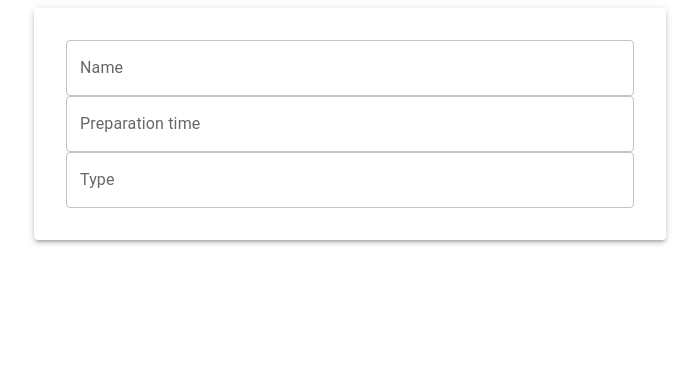
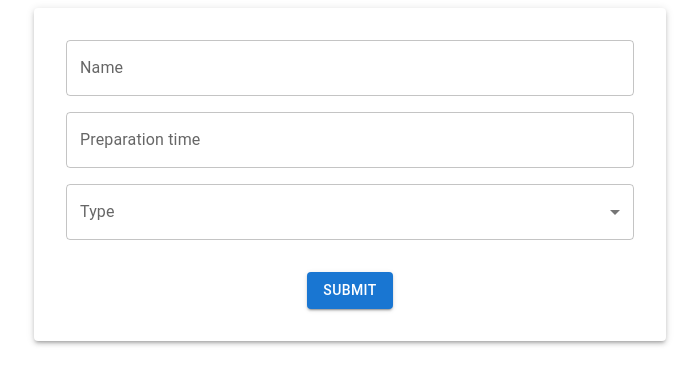
Before and after one commit to Stasnislau/dishes-form, a Next.js app: page / in a window 1280 px wide. Shown: the top 384 px of the page, without its empty margins (290-989 px from the left). Built offline with nearby package versions, Linux system fonts and the light colour scheme.

Commit message:
added input fields

```diff
--- a/src/app/page.tsx
+++ b/src/app/page.tsx
@@ -1,7 +1,7 @@
 "use client";
 import { useFormik } from "formik";
 import * as Yup from "yup";
-import { Grid, Box, Button, TextField, Paper } from "@mui/material";
+import { Grid, Box, Button, TextField, Paper, MenuItem } from "@mui/material";
 import moment from "moment";
 
 interface FormValues {
@@ -28,42 +28,79 @@ const HomePage = () => {
   const validationSchema = Yup.object().shape({
     name: Yup.string().required("Required"),
     preparation_time: Yup.string()
-      .matches(/^[0-9][0-9]:[0-5][0-9]:[0-5][0-9]$/, "Invalid time format")
+      .matches(/^[0-9][0-9]:[0-5][0-9]:[0-5][0-9]$/, "Format: HH:MM:SS")
       .required("Required"),
     type: Yup.string().required("Required"),
     no_of_slices: Yup.number().test("is-pizza", "Invalid type", () => {
-      if (initialValues.type === "pizza") {
+      if (initialValues.type !== "pizza") {
+        return true;
+      }
+      if (initialValues.no_of_slices <= 12 && initialValues.no_of_slices >= 1) {
         return true;
       }
       return false;
     }),
     diameter: Yup.number().test("is-pizza", "Invalid type", () => {
-      if (initialValues.type === "pizza") {
+      if (initialValues.type !== "pizza") {
+        return true;
+      }
+      if (initialValues.diameter <= 50 && initialValues.diameter >= 10) {
         return true;
       }
       return false;
     }),
     spiciness_scale: Yup.number().test("is-soup", "Invalid type", () => {
-      if (initialValues.type === "soup") {
+      if (initialValues.type !== "soup") {
+        return true;
+      }
+      if (
+        initialValues.spiciness_scale <= 10 &&
+        initialValues.spiciness_scale >= 1
+      ) {
         return true;
       }
       return false;
     }),
     slices_of_bread: Yup.number().test("is-sandwich", "Invalid type", () => {
-      if (initialValues.type === "sandwich") {
+      if (initialValues.type !== "sandwich") {
+        return true;
+      }
+      if (
+        initialValues.slices_of_bread <= 10 &&
+        initialValues.slices_of_bread >= 1
+      ) {
         return true;
       }
       return false;
     }),
   });
   const onSubmit = (values: FormValues) => {
-    const data = {
-      ...values,
-      preparation_time: moment(values.preparation_time, "HH:mm:ss").format(
-        "HH:mm:ss"
-      ),
-    };
-    console.log(data);
+    if (values.type === "pizza") {
+      const data = {
+        name: values.name,
+        preparation_time: values.preparation_time,
+        type: values.type,
+        no_of_slices: values.no_of_slices,
+        diameter: values.diameter,
+      };
+      console.log(data);
+    } else if (values.type === "soup") {
+      const data = {
+        name: values.name,
+        preparation_time: values.preparation_time,
+        type: values.type,
+        spiciness_scale: values.spiciness_scale,
+      };
+      console.log(data);
+    } else if (values.type === "sandwich") {
+      const data = {
+        name: values.name,
+        preparation_time: values.preparation_time,
+        type: values.type,
+        slices_of_bread: values.slices_of_bread,
+      };
+      console.log(data);
+    }
   };
 
   const formik = useFormik({
@@ -73,10 +110,8 @@ const HomePage = () => {
   });
   const styles = {
     formControl: {
-      minWidth: 120,
-    },
-    selectEmpty: {
-      marginTop: 2,
+      display: "flex",
+      marginBottom: "1rem",
     },
   };
   return (
@@ -85,7 +120,7 @@ const HomePage = () => {
         <Paper elevation={3} sx={{ p: 4 }}>
           <form onSubmit={formik.handleSubmit}>
             <Grid container spacing={2}>
-              <Grid item xs={12}>
+              <Grid item xs={12} sx={styles.formControl}>
                 <TextField
                   fullWidth
                   id="name"
@@ -100,7 +135,7 @@ const HomePage = () => {
               </Grid>
             </Grid>
             <Grid container spacing={2}>
-              <Grid item xs={12}>
+              <Grid item xs={12} sx={styles.formControl}>
                 <TextField
                   fullWidth
                   id="preparation_time"
@@ -121,32 +156,35 @@ const HomePage = () => {
               </Grid>
             </Grid>
             <Grid container spacing={2}>
-              <Grid item xs={12}>
+              <Grid item xs={12} sx={styles.formControl}>
                 <TextField
                   fullWidth
                   id="type"
                   name="type"
                   label="Type"
+                  select
                   value={formik.values.type}
                   onChange={formik.handleChange}
-                  error={
-                    formik.touched.type && Boolean(formik.errors.type)
-                  }
+                  error={formik.touched.type && Boolean(formik.errors.type)}
                   onBlur={formik.handleBlur}
-                  helperText={
-                    formik.touched.type && formik.errors.type
-                  }
-                />
+                  helperText={formik.touched.type && formik.errors.type}
+                >
+                  <MenuItem value="">Please Select</MenuItem>
+                  <MenuItem value="pizza">Pizza</MenuItem>
+                  <MenuItem value="soup">Soup</MenuItem>
+                  <MenuItem value="sandwich">Sandwich</MenuItem>
+                </TextField>
               </Grid>
             </Grid>
             {formik.values.type === "pizza" && (
               <Grid container spacing={2}>
-                <Grid item xs={12}>
+                <Grid item xs={12} sx={styles.formControl}>
                   <TextField
                     fullWidth
                     id="no_of_slices"
                     name="no_of_slices"
                     label="Number of slices"
+                    type="number"
                     value={formik.values.no_of_slices}
                     onChange={formik.handleChange}
                     error={
@@ -155,8 +193,7 @@ const HomePage = () => {
                     }
                     onBlur={formik.handleBlur}
                     helperText={
-                      formik.touched.no_of_slices &&
-                      formik.errors.no_of_slices
+                      formik.touched.no_of_slices && formik.errors.no_of_slices
                     }
                   />
                 </Grid>
@@ -164,27 +201,84 @@ const HomePage = () => {
             )}
             {formik.values.type === "pizza" && (
               <Grid container spacing={2}>
-                <Grid item xs={12}>
+                <Grid item xs={12} sx={styles.formControl}>
                   <TextField
                     fullWidth
                     id="diameter"
                     name="diameter"
                     label="Diameter"
+                    type="number"
                     value={formik.values.diameter}
                     onChange={formik.handleChange}
                     error={
-                      formik.touched.diameter &&
-                      Boolean(formik.errors.diameter)
+                      formik.touched.diameter && Boolean(formik.errors.diameter)
                     }
                     onBlur={formik.handleBlur}
                     helperText={
-                      formik.touched.diameter &&
-                      formik.errors.diameter
+                      formik.touched.diameter && formik.errors.diameter
                     }
                   />
                 </Grid>
               </Grid>
             )}
+            {formik.values.type === "soup" && (
+              <Grid container spacing={2}>
+                <Grid item xs={12} sx={styles.formControl}>
+                  <TextField
+                    fullWidth
+                    id="spiciness_scale"
+                    name="spiciness_scale"
+                    label="Spiciness scale"
+                    type="number"
+                    value={formik.values.spiciness_scale}
+                    onChange={formik.handleChange}
+                    error={
+                      formik.touched.spiciness_scale &&
+                      Boolean(formik.errors.spiciness_scale)
+                    }
+                    onBlur={formik.handleBlur}
+                    helperText={
+                      formik.touched.spiciness_scale &&
+                      formik.errors.spiciness_scale
+                    }
+                  />
+                </Grid>
+              </Grid>
+            )}
+            {formik.values.type === "sandwich" && (
+              <Grid container spacing={2}>
+                <Grid item xs={12} sx={styles.formControl}>
+                  <TextField
+                    fullWidth
+                    id="slices_of_bread"
+                    name="slices_of_bread"
+                    label="Slices of bread"
+                    type="number"
+                    value={formik.values.slices_of_bread}
+                    onChange={formik.handleChange}
+                    error={
+                      formik.touched.slices_of_bread &&
+                      Boolean(formik.errors.slices_of_bread)
+                    }
+                    onBlur={formik.handleBlur}
+                    helperText={
+                      formik.touched.slices_of_bread &&
+                      formik.errors.slices_of_bread
+                    }
+                  />
+                </Grid>
+              </Grid>
+            )}
+            <Box sx={{ textAlign: "center" }}>
+              <Button
+                variant="contained"
+                color="primary"
+                type="submit"
+                sx={{ mt: 2 }}
+              >
+                Submit
+              </Button>
+            </Box>
           </form>
         </Paper>
       </Grid>
```
